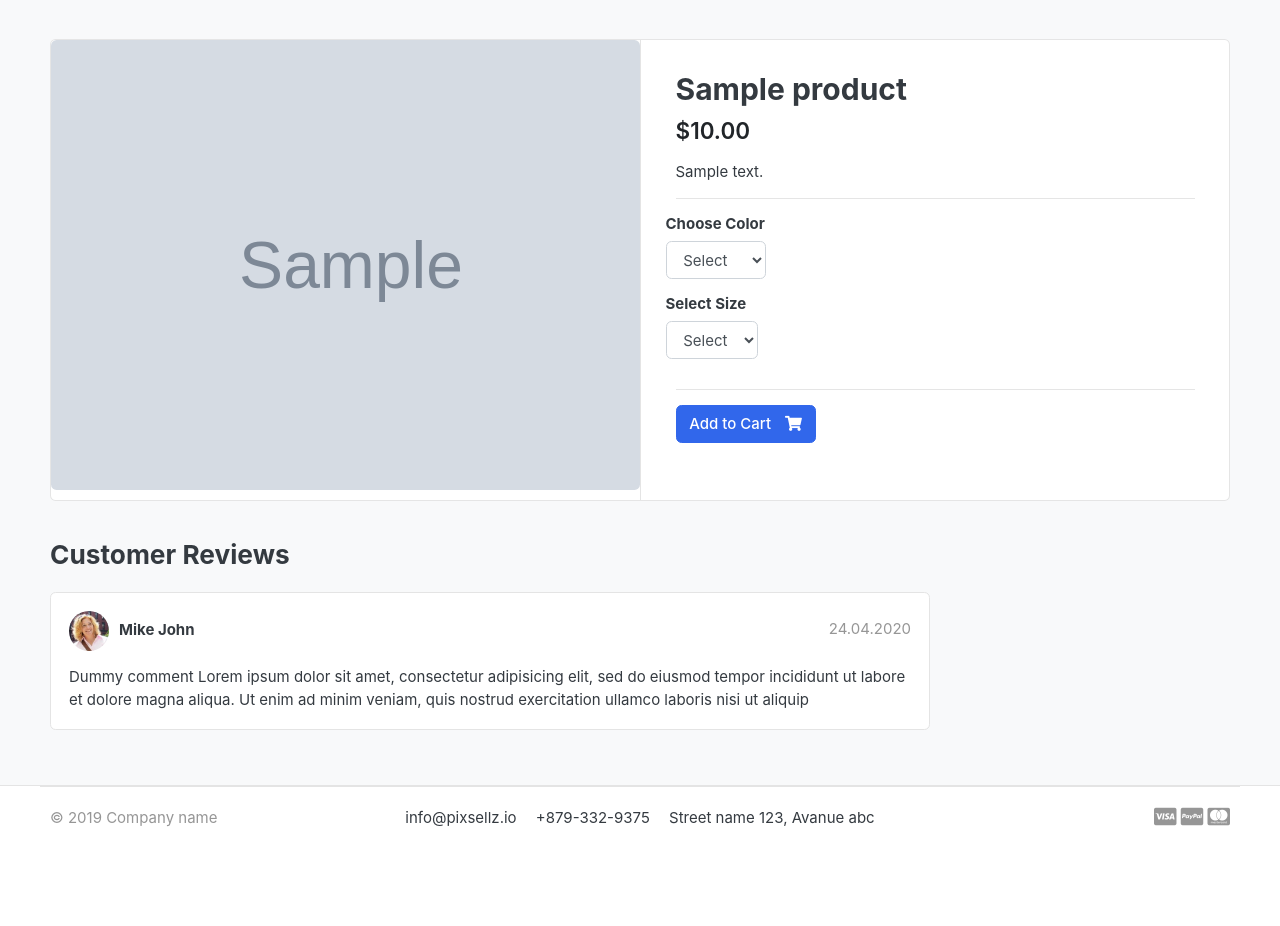
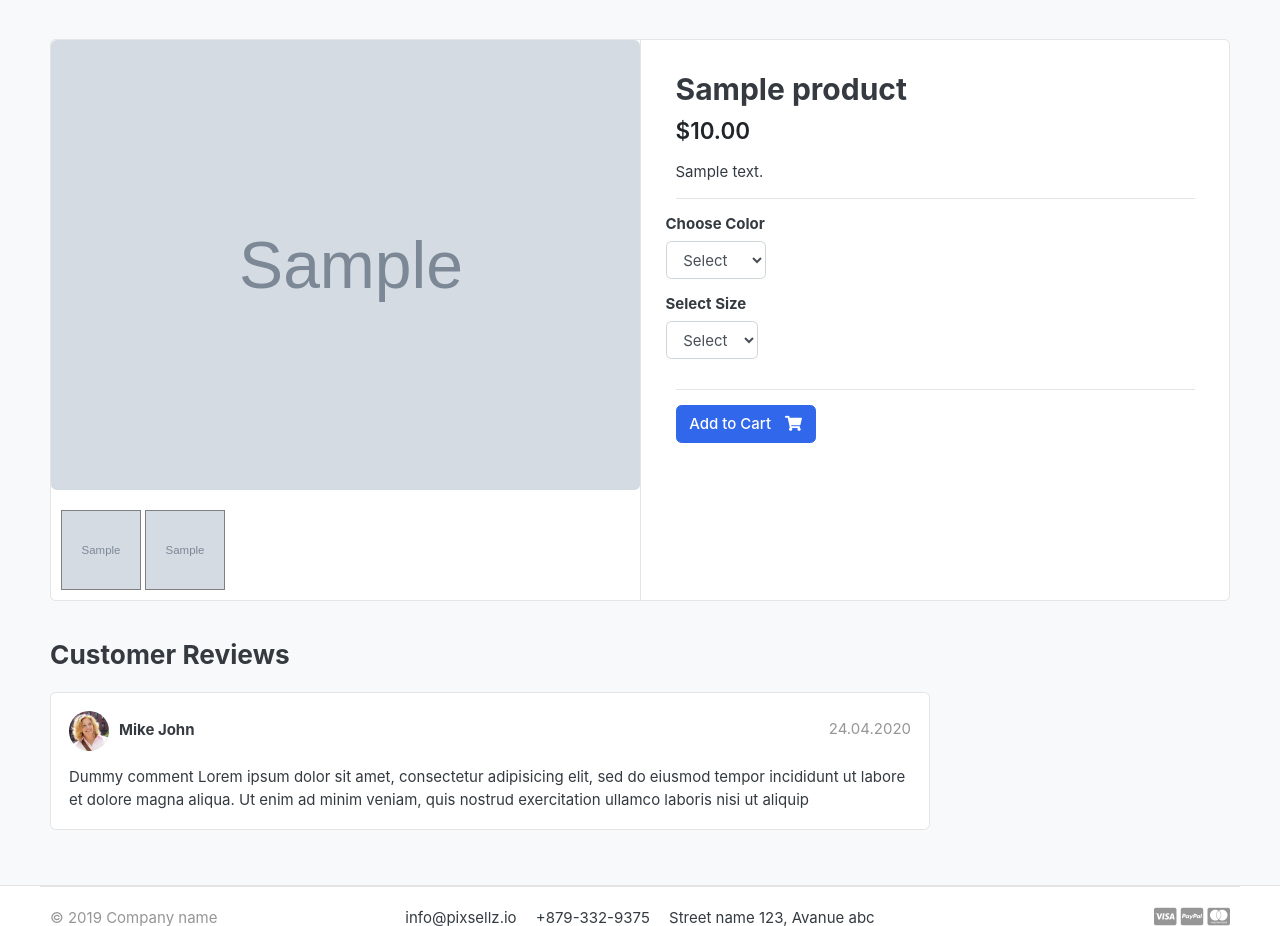
Before and after one commit to IvanBondarenkoIT/GreatCartDjango, a Django app: a page that uses templates/base.html in a window 1280 px wide. Shown: the part 119-1045 px from the top of the page. Before the commit the page ends 946 px from the top, so only its background shows below. Run offline with Django 5.2, Linux system fonts and the light colour scheme; tables that the repository leaves empty hold one stand-in row (values such as "Sample post"); grey boxes marked "Sample" are stand-in pictures; some libraries are stand-ins or nearby versions; some web fonts are replaced.

Commit message:
added: ProductGallery

```diff
--- /dev/null
+++ b/djangoProject/static/css/custom.css
@@ -0,0 +1,15 @@
+ul.thumb{
+    margin: 0 auto;
+    padding: 0;
+    float: left;
+}
+ul.thumb li{
+    list-style: none;
+    margin: 10px;
+}
+
+ul.thumb li img{
+    width: 80px;
+    height: 80px;
+    border: 1px solid grey;
+}
--- a/store/models.py
+++ b/store/models.py
@@ -49,3 +49,15 @@ class Variations(models.Model):
 
     def __str__(self):
         return self.variation_value
+
+
+class ProductGallery(models.Model):
+    product = models.ForeignKey(Product, default=None, on_delete=models.CASCADE)
+    image = models.ImageField(upload_to='store/products/', max_length=255)
+
+    def __str__(self):
+        return self.product.product_name
+
+    class Meta:
+        verbose_name = "productgallery"
+        verbose_name_plural = "product gallerie"
--- a/store/views.py
+++ b/store/views.py
@@ -5,7 +5,7 @@ from django.core.paginator import EmptyPage, PageNotAnInteger, Paginator
 from carts.models import CartItem
 from carts.views import _cart_id
 from category.models import Category
-from store.models import Product
+from store.models import Product, ProductGallery
 
 
 # Create your views here.
@@ -44,9 +44,12 @@ def product_detail(request, category_slug, product_slug):
     except Exception as error:
         raise error
 
+    product_gallery = ProductGallery.objects.filter(product_id=single_product.id)
+
     context = {
         "single_product": single_product,
         "in_cart": in_cart,
+        "product_gallery": product_gallery,
     }
 
     return render(request, "store/product_detail.html", context=context)
--- a/templates/base.html
+++ b/templates/base.html
@@ -18,6 +18,7 @@
     <!-- Bootstrap4 files-->
     <script src="{% static "js/bootstrap.bundle.min.js" %}" type="text/javascript"></script>
     <link href="{% static "css/bootstrap.css" %}" rel="stylesheet" type="text/css"/>
+    <link href="{% static "css/custom.css" %}" rel="stylesheet" type="text/css"/>
 
     <!-- Font awesome 5 -->
     <link href="{% static "fonts/fontawesome/css/all.min.css" %}" type="text/css" rel="stylesheet">
--- a/templates/includes/footer.html
+++ b/templates/includes/footer.html
@@ -20,4 +20,17 @@
 		</section>
 	</div><!-- //container -->
 </footer>
+
+<script src="https://ajax.googleapis.com/ajax/libs/jquery/3.5.1/jquery.min.js"></script>
+<script>
+    $(document).ready(function (){
+        $('.thumb a').click(function (e){
+            e.preventDefault();
+            $('.mainImage img').attr('src',$(this).attr("href"))
+        })
+    })
+</script>
+
+</body>
+</html>
 <!-- ========================= FOOTER END // ========================= -->
--- a/templates/store/product_detail.html
+++ b/templates/store/product_detail.html
@@ -10,10 +10,17 @@
 	<div class="row no-gutters">
 		<aside class="col-md-6">
 <article class="gallery-wrap">
-	<div class="img-big-wrap">
+	<div class="img-big-wrap mainImage">
 	   <a href="#"><img src="{{ single_product.image.url }}"></a>
 	</div> <!-- img-big-wrap.// -->
-
+	<ul class="thumb">
+        <li>
+            <a href="{{ single_product.image.url }}" target="mainImage"><img src="{{ single_product.image.url }}" alt="Product Image"></a>
+            {% for i in product_gallery %}
+                <a href="{{ i.image.url }}" target="mainImage"><img src="{{ i.image.url }}" alt="Product Image"></a>
+            {% endfor %}
+        </li>
+    </ul>
 </article> <!-- gallery-wrap .end// -->
 		</aside>
 		<main class="col-md-6 border-left">
@@ -102,5 +109,7 @@
 
 </div> <!-- container .//  -->
 </section>
+
+
 <!-- ========================= SECTION CONTENT END// ========================= -->
 {% endblock %}
```
Also changed, not shown: store/admin.py (+12 -2 lines).
